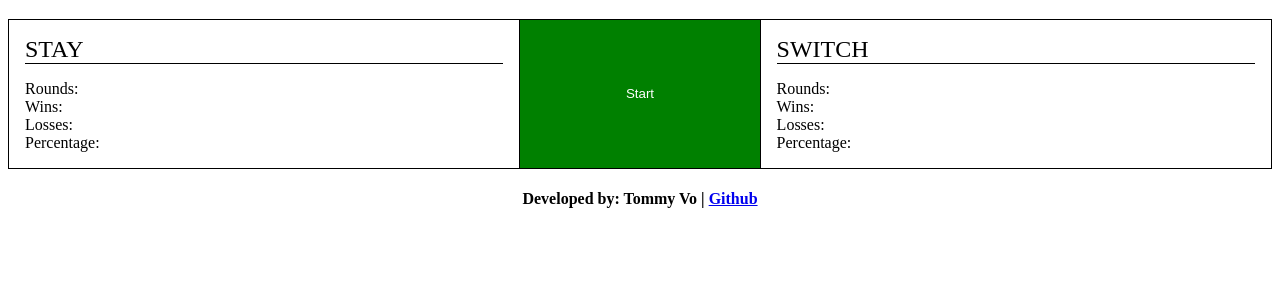
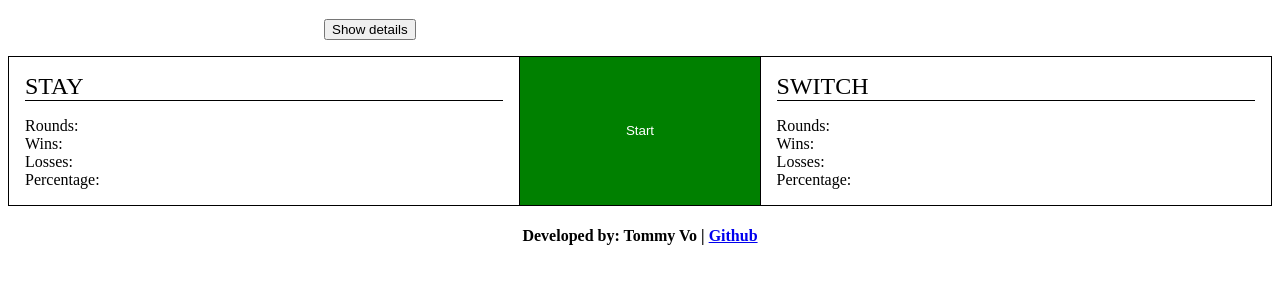
Before and after one commit to votommy/MontyHallSimulator, a plain HTML site: page index.html in a window 1280 px wide. Shown: the part 61-344 px from the top of the page. Drawn offline with Linux system fonts and the light colour scheme.

Commit message:
Add description text

```diff
--- a/index.css
+++ b/index.css
@@ -12,6 +12,12 @@ h1, h4 {
     margin-bottom: 1rem;
     border-bottom: 1px solid black;
     width: 100%;
+  }
+  #description-container {
+    margin: 0 25% 1rem 25%;
+  }
+  #description-text {
+    display: none;
   }
 
   .stay-container, .switch-container {
--- a/index.html
+++ b/index.html
@@ -7,6 +7,14 @@
     </head>
     <body>
         <h1>MONTY HALL SIMULATOR</h1>
+        <div id="description-container">
+            <button id="show-hide-button" onclick="toggleDetails()">Show details</button>
+            <p id="description-text">
+                Suppose you're on a game show, and you're given the choice of three doors: Behind one door is a car; behind the others, goats. You pick a door, say No. 1, and the host, who knows what's behind the doors, opens another door, say No. 3, which has a goat. He then says to you, "Do you want to swtich to door No. 2?" Is it to your advantage to switch your choice? (<a href="https://en.wikipedia.org/wiki/Monty_Hall_problem" target="_blank">Wikipedia</a>)
+                <br /><br />
+                This simulator runs the scenario repeatedly, showing that it's advantageous to switch your choice every time. The longer the simulator runs, theoretically, the closer to 66.66% the chance will be that you win the car if you switch.
+            </p>
+        </div>
         <div class="container">
         <!--   STAY  -->
         <div class="stay-container">
@@ -30,7 +38,7 @@
             <span id="switch-percentage">Percentage:</span>
         </div>
         </div>
-        <h4>Developed by: Tommy Vo | <a id="github-link" href="https://github.com/votommy/MontyHallSimulator">Github</a></h4>
+        <h4>Developed by: Tommy Vo | <a id="github-link" href="https://github.com/votommy/MontyHallSimulator" target="_blank">Github</a></h4>
 
         <script src="index.js"></script>
     </body>
--- a/index.js
+++ b/index.js
@@ -1,3 +1,15 @@
+function toggleDetails() {
+    const buttonEl = document.querySelector("#show-hide-button");
+    const descriptionEl = document.querySelector("#description-text");
+    if (descriptionEl.style.display === 'block') {
+        descriptionEl.style.display = 'none';
+        buttonEl.innerHTML = 'Show details';
+    } else {
+        descriptionEl.style.display = 'block';
+        buttonEl.innerHTML = 'Hide details';
+    }
+}
+
 let rounds = 0;
 let stayWins = 0;
 let switchWins = 0;
```
